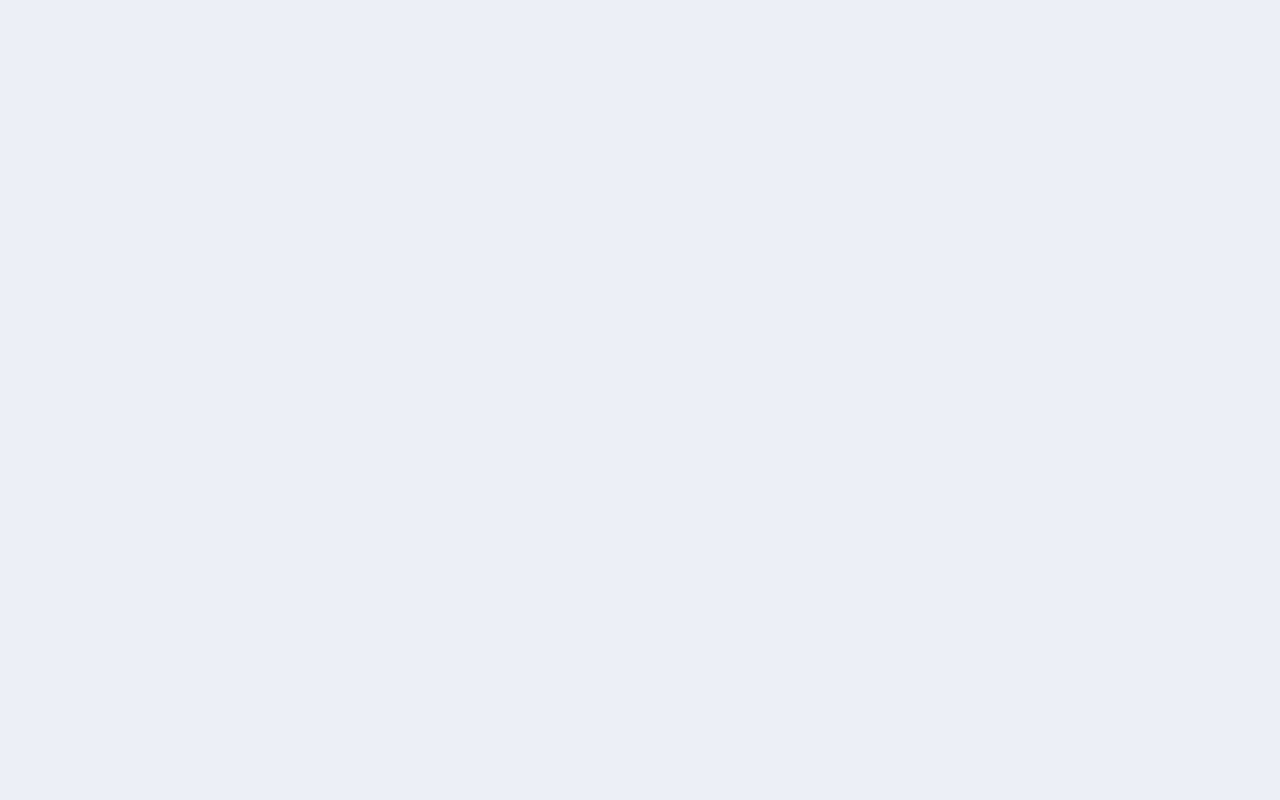
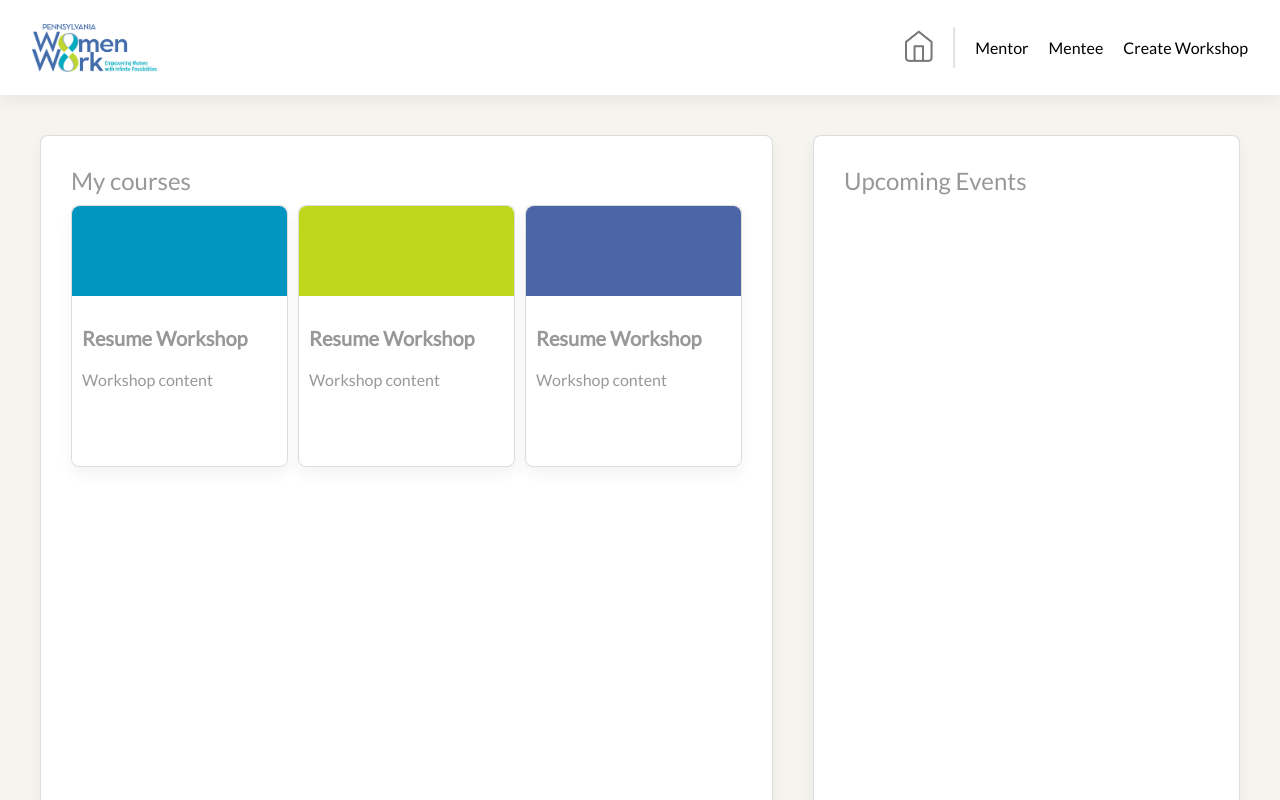
Before and after one commit to Lyton505/PennsylvaniaWomenWork, a React (Create React App) app in the folder app/: page /mentee in a window 1280 px wide. Before the commit this address had no page. Shown: the top 800 px of the page. Built offline with nearby package versions, Linux system fonts and the light colour scheme.

Commit message:
Mentee Dashboard

```diff
--- a/app/src/App.tsx
+++ b/app/src/App.tsx
@@ -2,6 +2,7 @@ import React, { type ReactElement } from "react"
 import { BrowserRouter as Router, Routes, Route } from "react-router-dom"
 import Home from "./pages/Home"
 import MentorDashboard from "./pages/MentorDashboard"
+import MenteeDashboard from "./pages/MenteeDashboard"
 import CreateWorkshop from "./pages/CreateWorkshop"
 function App(): ReactElement {
   return (
@@ -11,6 +12,7 @@ function App(): ReactElement {
           <Route path="/" element={<Home />} />
           <Route path="/home" element={<Home />} />
           <Route path="/mentor" element={<MentorDashboard />} />
+          <Route path="/mentee" element={<MenteeDashboard />} />
           <Route path="/create-workshop" element={<CreateWorkshop />} />
         </Routes>
       </Router>
--- a/app/src/components/Navbar.tsx
+++ b/app/src/components/Navbar.tsx
@@ -15,13 +15,12 @@ const Navbar = (): ReactElement => {
           ></div>
           <div className="Flex-row Margin-left--auto">
             <div
-              className="Navbar-body-link Margin-right--20"
+              // className="Navbar-body-link Margin-right--20"
               onClick={() => {
                 navigate("/home")
               }}
-            >
-              Home
-            </div>
+              className="Navbar-body-home"
+            ></div>
             <div
               className="Navbar-body-link"
               onClick={() => {
@@ -29,6 +28,14 @@ const Navbar = (): ReactElement => {
               }}
             >
               Mentor
+            </div>
+            <div
+              className="Navbar-body-link Margin-left--20"
+              onClick={() => {
+                navigate("/mentee")
+              }}
+            >
+              Mentee
             </div>
             <div
               className="Navbar-body-link Margin-left--20"
--- /dev/null
+++ b/app/src/pages/MenteeDashboard.tsx
@@ -0,0 +1,54 @@
+import React, { useState } from "react"
+import Navbar from "../components/Navbar"
+
+const MenteeDashboard = () => {
+  return (
+    <>
+      <Navbar />
+      <div className="Flex-row Justify-content--spaceBetween">
+        <div className="Block Width--60 Margin-right--40 Margin-left--40 Margin-top--40 Height--100vh">
+          <div className="Block-header Text-color--gray-600 Margin-bottom--20">My courses</div>
+
+          <div className="Flex-row Justify-content--spaceBetween">
+            <div className="Card Card--noPadding Card-hover Margin-right--10" style={{ width: "215px"}}>
+
+              <div className="Background-color--teal-1000 Padding--20 Border-radius-topLeft--8 Border-radius-topRight--8" style={{ height: "50px" }}></div>
+              <div className="Padding--10" style={{ height: "150px" }}>
+                <h3 className="Text-fontSize--20 Text-color--gray-600">Resume Workshop</h3>
+                <p className="Text-fontSize--16 Text-color--gray-600">Workshop content</p>
+              </div>
+            </div>
+
+            <div className="Card Card--noPadding Card-hover Margin-right--10" style={{ width: "215px"}}>
+
+              <div className="Background-color--green-1000 Padding--20 Border-radius-topLeft--8 Border-radius-topRight--8" style={{ height: "50px" }}></div>
+              <div className="Padding--10" style={{ height: "150px" }}>
+                <h3 className="Text-fontSize--20 Text-color--gray-600">Resume Workshop</h3>
+                <p className="Text-fontSize--16 Text-color--gray-600">Workshop content</p>
+              </div>
+            </div>
+
+            <div className="Card Card--noPadding Card-hover" style={{ width: "215px"}}>
+
+              <div className="Background-color--blue-1000 Padding--20 Border-radius-topLeft--8 Border-radius-topRight--8" style={{ height: "50px" }}></div>
+              <div className="Padding--10" style={{ height: "150px" }}>
+                <h3 className="Text-fontSize--20 Text-color--gray-600">Resume Workshop</h3>
+                <p className="Text-fontSize--16 Text-color--gray-600">Workshop content</p>
+              </div>
+            </div>
+
+          </div>
+        </div>
+        <div className="Block Width--40 Margin-right--40 Margin-top--40 Height--100vh">
+          <div className="Block-header Text-color--gray-600 Margin-bottom--20">Upcoming Events</div>
+
+        </div>
+
+      </div>
+
+
+    </>
+  )
+}
+
+export default MenteeDashboard
--- a/app/src/styles/_components.scss
+++ b/app/src/styles/_components.scss
@@ -21,12 +21,25 @@
             width: 125px;
             height: 75px; /* Adjust height based on the image’s aspect ratio */
         }
+        &-home {
+            font-size: var(--pww-font-size-30);
+            font-weight: 900;
+            background-image: url('../assets/home.png');
+            background-size: contain; /* Ensure the entire logo fits within the defined area */
+            background-repeat: no-repeat; /* Prevent repeating */
+            background-position: center; /* Center the logo within its container */
+            width: 50px;  // Reduced from 125px to be more proportional
+            height: 50px; // Reduced from 70px to match navbar height
+            margin-right: 20px;
+        }
 
         &-link {
             color: var(--pww-color-dark-1000);
             cursor: pointer;
             font-size: var(--pww-font-size-16);
-
+            display: flex; // Add this
+            align-items: center; // Add this
+            height: 50px; // Match the height of the home icon
             &:hover {
                 color: var(--pww-color-teal-1000);
             }
--- a/app/src/styles/_utilities.scss
+++ b/app/src/styles/_utilities.scss
@@ -300,6 +300,7 @@
   background-color: var(--pww-color-light-50);
   padding: 10px;
   border-radius: var(--pww-border-radius-8);
+  border: 1px solid var(--pww-color-gray-200);
   box-shadow: var(--pww-shadow-dark);
   height: fit-content;
 
@@ -309,6 +310,9 @@
         box-shadow: 0 0 3px 3px var(--pww-color-light-500);
     }
   }
+  &--noPadding {
+    padding: 0;
+  }
 
   &-dark {
     background-color: var(--pww-color-dark-1000);
@@ -316,10 +320,11 @@
 }
 
 .Block {
-  padding: 56px 48px;
+  padding: 30px 30px;
   box-shadow: var(--pww-shadow-dark);
   background-color: var(--pww-color-light-1000);
   border-radius: var(--pww-border-radius-8);
+  border: 1px solid var(--pww-color-gray-200);
 
   &-header {
     font-size: var(--pww-font-size-24);
@@ -449,12 +454,17 @@
   //   }
   // }
 }
+.Width--40 { width: 40%; }
+.Width--60 { width: 60%; }
 
 .Width--50 { width: 50%; }
 .Width-max--100 { max-width: 100%; }
 
 .Height--100 {
   height: 100%;
+}
+.Height--100vh {
+  height: 100vh;
 }
 
 ul {
--- a/app/src/styles/_variables.scss
+++ b/app/src/styles/_variables.scss
@@ -3,12 +3,17 @@
 
 //add spaces so that the hex codes are lined up
 $pww-color-yellow:   #B1CF24;
-$pww-color-teal:     #149BAF;
-$pww-color-blue:     #32559A;
+//$pww-color-teal:     #149BAF;
+$pww-color-teal:     #0096C0;
+//$pww-color-blue:     #32559A;
+$pww-color-blue:     #4C65A6;
 $pww-color-red:      #DB504A;
-$pww-color-green:    #4A9A4E;
+// $pww-color-green:    #4A9A4E;
+$pww-color-green:    #BFD71B;
 $pww-color-light:    #ffffff;
-$pww-color-gray:     #626262;
+$pww-color-neutral:    #f6f4ef;
+// $pww-color-gray:     #626262;
+$pww-color-gray:     #545454;
 $pww-color-dark:     #000000;
 
 // allow the colors to be used in inline styles
@@ -19,6 +24,7 @@ $palette: (
     "red":      $pww-color-red,
     "green":    $pww-color-green,
     "light":    $pww-color-light,
+    "neutral":  $pww-color-neutral,
     "gray":     $pww-color-gray,
     "dark":     $pww-color-dark
 );
@@ -59,6 +65,7 @@ $zIndex: -10 -5 0 5 10 50 100 1000;
 
 // initializes all the vairations of the variables
 :root {
+
   @each $fontSize in $fontSizes {
     --pww-font-size-#{$fontSize}: #{$fontSize}px;
   }
--- a/app/src/styles/main.scss
+++ b/app/src/styles/main.scss
@@ -1,5 +1,6 @@
 // Imports for all of the external libraries
 @import url('https://fonts.googleapis.com/css?family=Rubik');
+@import url('https://fonts.googleapis.com/css?family=Lato');
 @import url('https://pro.fontawesome.com/releases/v5.10.0/css/all.css');
 
 @import '~bootstrap/scss/bootstrap-utilities.scss';
@@ -32,14 +33,15 @@
   // Fonts
   html,
   body {
-    font-family: 'Quattrocento';
+    // font-family: 'Quattrocento';
+    font-family: Lato;
     margin: 0;
   }
 
   // default settings for the body
   body {
     font-size: var(--pww-font-size-4);
-    background-color: var(--pww-color-blue-100);
+    background-color: var(--pww-color-neutral-1000);
     color: var(--pww-color-dark-1000);
   }
 
```
Also changed, not shown: app/src/assets/home.png (added).
